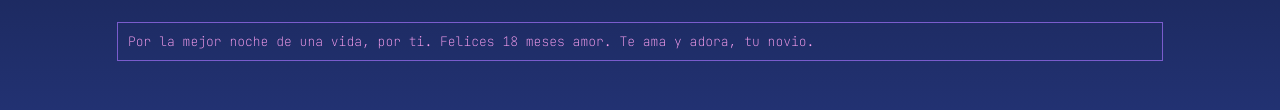
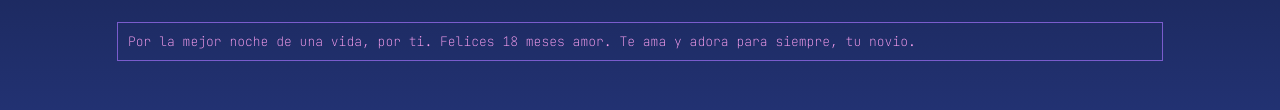
Before and after one commit to MoisesOcanas96/coldplay, a plain HTML site: page thanks.html in a window 1280 px wide. Shown: the part 881-991 px from the top of the page. Drawn offline with nearby package versions, Linux system fonts and the light colour scheme.

Commit message:
new name

```diff
--- a/thanks.html
+++ b/thanks.html
@@ -65,7 +65,7 @@
 
   <div class="text-container">
     <p>
-      Por la mejor noche de una vida, por ti. Felices 18 meses amor. Te ama y adora, tu novio.
+      Por la mejor noche de una vida, por ti. Felices 18 meses amor. Te ama y adora para siempre, tu novio.
     </p>
   </div>
 
```
